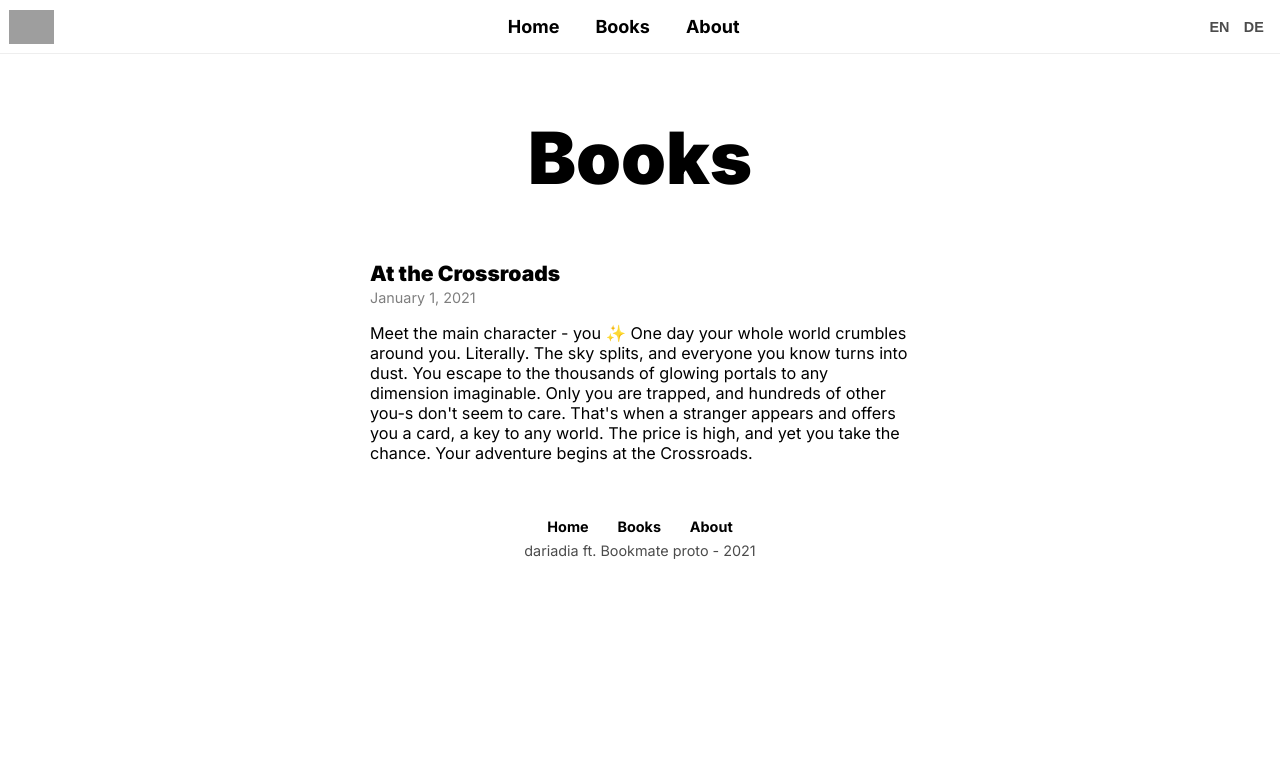
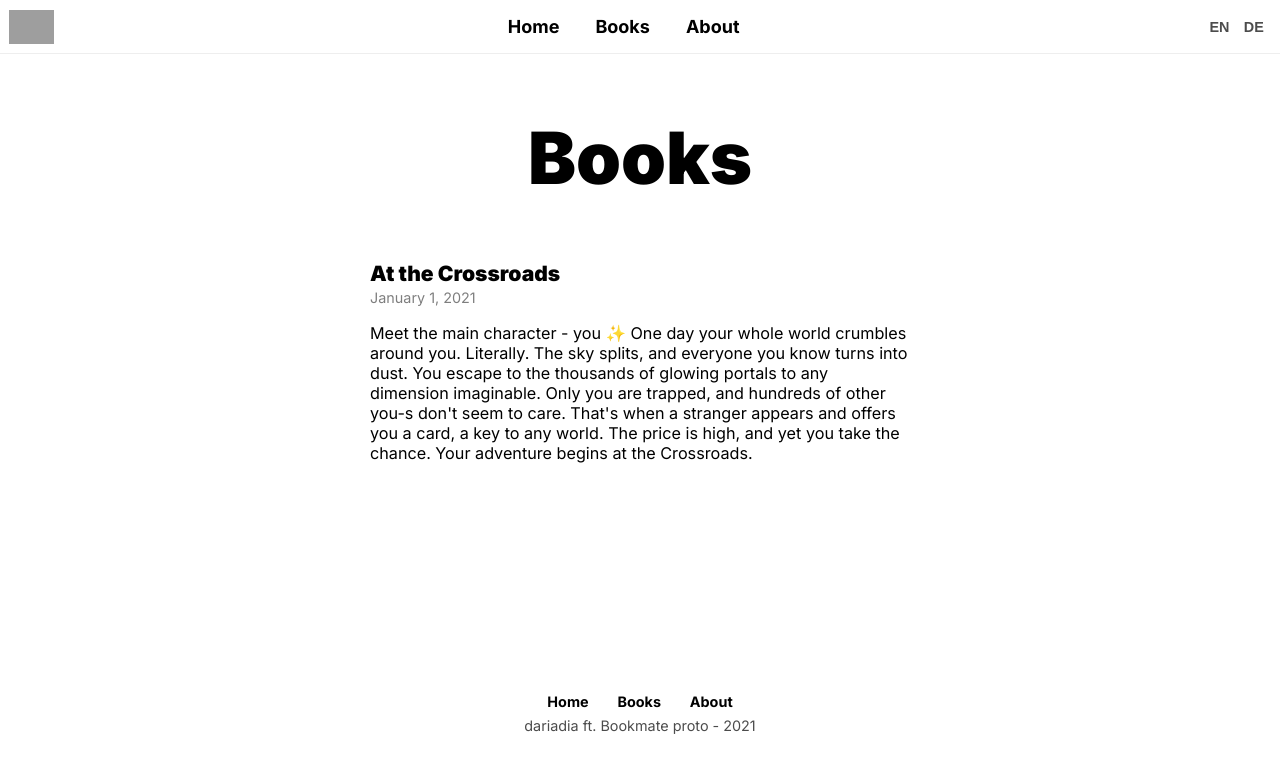
Before and after one commit to dariadia/multilingual, a Next.js app: page /en/books in a window 1280 px wide. Shown: the top 772 px of the page. Built offline with nearby package versions, Linux system fonts and the light colour scheme; grey boxes are pictures that could not be loaded.

Commit message:
Make footer sticky

```diff
--- a/pages/styles/layout.css
+++ b/pages/styles/layout.css
@@ -18,9 +18,9 @@ main {
   grid-template-columns: 1fr;
   grid-template-rows: 3em auto 4em;
   grid-template-areas:
-    "h h"
-    "m m"
-    "f f";
+    "header"
+    "main"
+    "footer";
 }
 
 h1 {
@@ -44,7 +44,7 @@ a {
   align-items: center;
   border-bottom: 1px solid #eee;
   display: flex;
-  grid-area: h;
+  grid-area: header;
 }
 
 .logo {
@@ -110,7 +110,7 @@ a {
   background: #000 url(https://vanguardassets.bmstatic.com/assets/sharing/main.png?v4) no-repeat center fixed;
   color: #000;
   display: flex;
-  grid-area: m;
+  grid-area: main;
   height: calc(100vh - 7em);
   justify-content: center;
 }
@@ -142,8 +142,9 @@ a {
 
 /* Books */
 .books {
-  grid-area: m;
+  grid-area: main;
   margin-bottom: 3em;
+  height: calc(100vh - 3em);
 }
 
 .book {
@@ -168,7 +169,7 @@ a {
 /* book page */
 .book-content,
 .book-content {
-  grid-area: m;
+  grid-area: main;
 }
 
 .book-text,
@@ -199,7 +200,7 @@ a {
   display: flex;
   flex-direction: column;
   font-size: 0.8em;
-  grid-area: f;
+  grid-area: footer;
   justify-content: center;
   margin-top: 2em;
   text-align: center;
```
